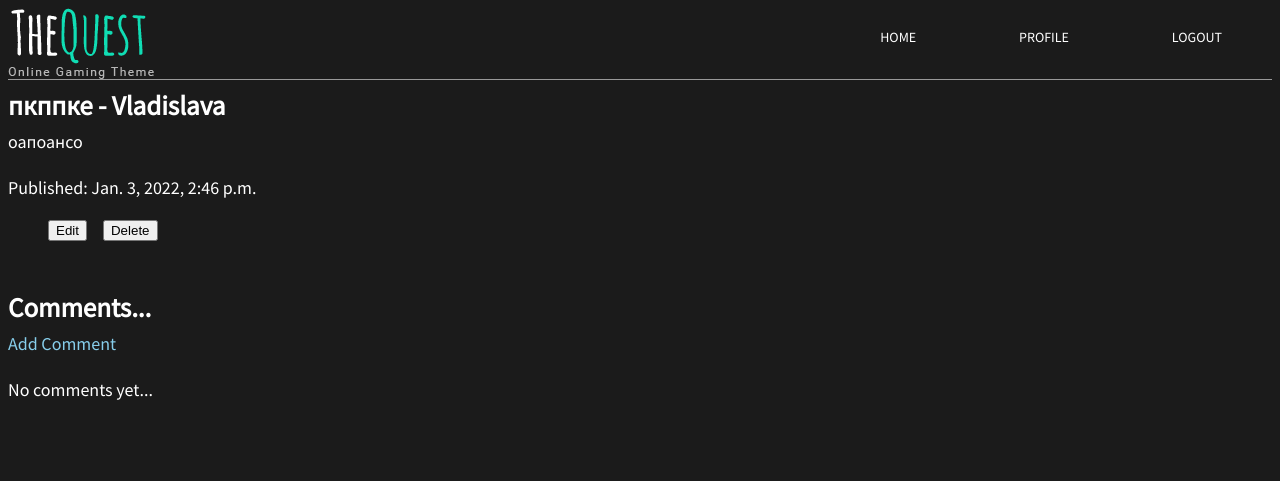
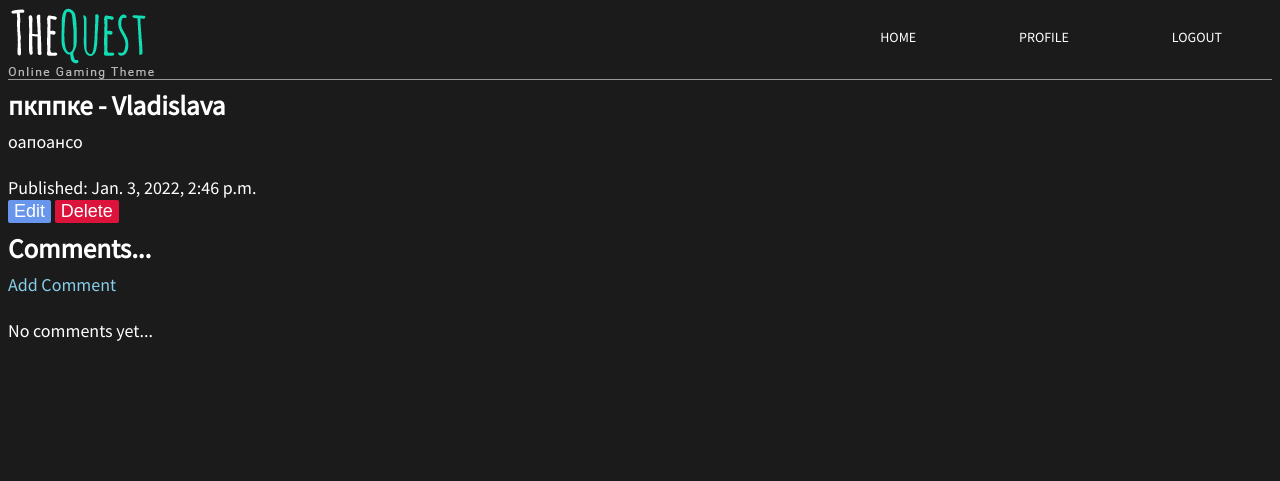
Before and after one commit to Vladislava05/Django-Blog, a Django app: page /post/8/ in a window 1280 px wide. Shown: the top 481 px of the page. Run offline with Django 3.2, Linux system fonts and the light colour scheme; a user stored in the database is signed in; data comes from the database, SQL or seed files in the repository; both versions use the stored data as it was after the commit; some libraries are stand-ins or nearby versions.

Commit message:
minor changes

```diff
--- a/static/css/base.css
+++ b/static/css/base.css
@@ -122,24 +122,13 @@
 
 
   }
-  .details{
-    display:flex;
-    list-style-type: none;
-    flex-direction: row;
+  .post-entry-inner{
+    display: block;
+
 
   }
   .details li{
     margin-right: 1rem;
-  }
-
-  .delete{
-    text-decoration:none;
-    color:rgb(177, 92, 92);
-  }
-
-  .edit{
-    text-decoration:none;
-    color:rgb(145, 134, 240);
   }
 
 
@@ -161,10 +150,6 @@
   .post-entry p {
     margin: 0;
     font-weight: 400;
-  }
-
-  .post-entry h2 a:hover {
-    color: rgb(129, 88, 196);
   }
 
   .post-entry button a{
@@ -254,12 +239,35 @@
     color:rgb(70, 164, 218);
   }
 
-  .profile__inner{
-    display:flex;
-    justify-content: center;
+  input[value="Edit"]{
+      background-color:rgb(103, 150, 236);
+      color: #fff;
+      border-radius: 2px;
+      border: none;
+      font-size: 18px;
+  }
+
+  input[value="Delete"]{
+    background-color: crimson;
+    color: #fff;
+    border-radius: 2px;
+    font-size: 18px;
+    border: none;
+  }
+
+  input[value="Post"]{
+    background-color:rgb(103, 150, 236);
+    color: #fff;
+    border-radius: 2px;
+    font-size: 18px;
+    border: none;
+  }
+
+  input[value="Update"]{
+    background-color:rgb(103, 150, 236);
+    color: #fff;
+    border: none;
+    border-radius: 2px;
+    font-size: 18px;
 
   }
-
-@media(max-height="700"){
-
-}
--- a/templates/category.html
+++ b/templates/category.html
@@ -4,9 +4,6 @@
 
 <div class="container">
 <h1>{{ cats }}</h1>
-<a class="add-link" href="{% url 'post_form' %}">Add post</a>
-
-
 
 {% for post in category_posts %}
 
--- a/templates/post_detail.html
+++ b/templates/post_detail.html
@@ -3,17 +3,20 @@
 
 {% block content %}
   <div class="post-entry">
+
     <h2>{{ post.title }} - {{post.author}}</h2>
+
 
     <p>{{ post.body| safe }}</p><br>
     <p>Published: {{ post.date }}</p>
+    {% if request.user.is_authenticated and user.id == post.author.id %}
 
-    {% if request.user.is_authenticated and user.id == post.author.id %}
-    <ul class="details">
-      <li><a href="{% url 'update_post' post.pk %}" class="edit"><input type="submit" value="Edit"></a></li>
-      <li><a href="{% url 'delete_post' post.pk %}" class="delete"><input type="submit" value="Delete"></a></li>
-    </ul>
+      <a href="{% url 'update_post' post.pk %}"><input type="submit" value="Edit"></a>
+      <a href="{% url 'delete_post' post.pk %}"><input type="submit" value="Delete"></a>
+
+
     {% endif %}
+
 
 <br>
     <h2>Comments...</h2>
```
Also changed, not shown: db.sqlite3, media/images/profile/20140525_144459.jpg (added).
